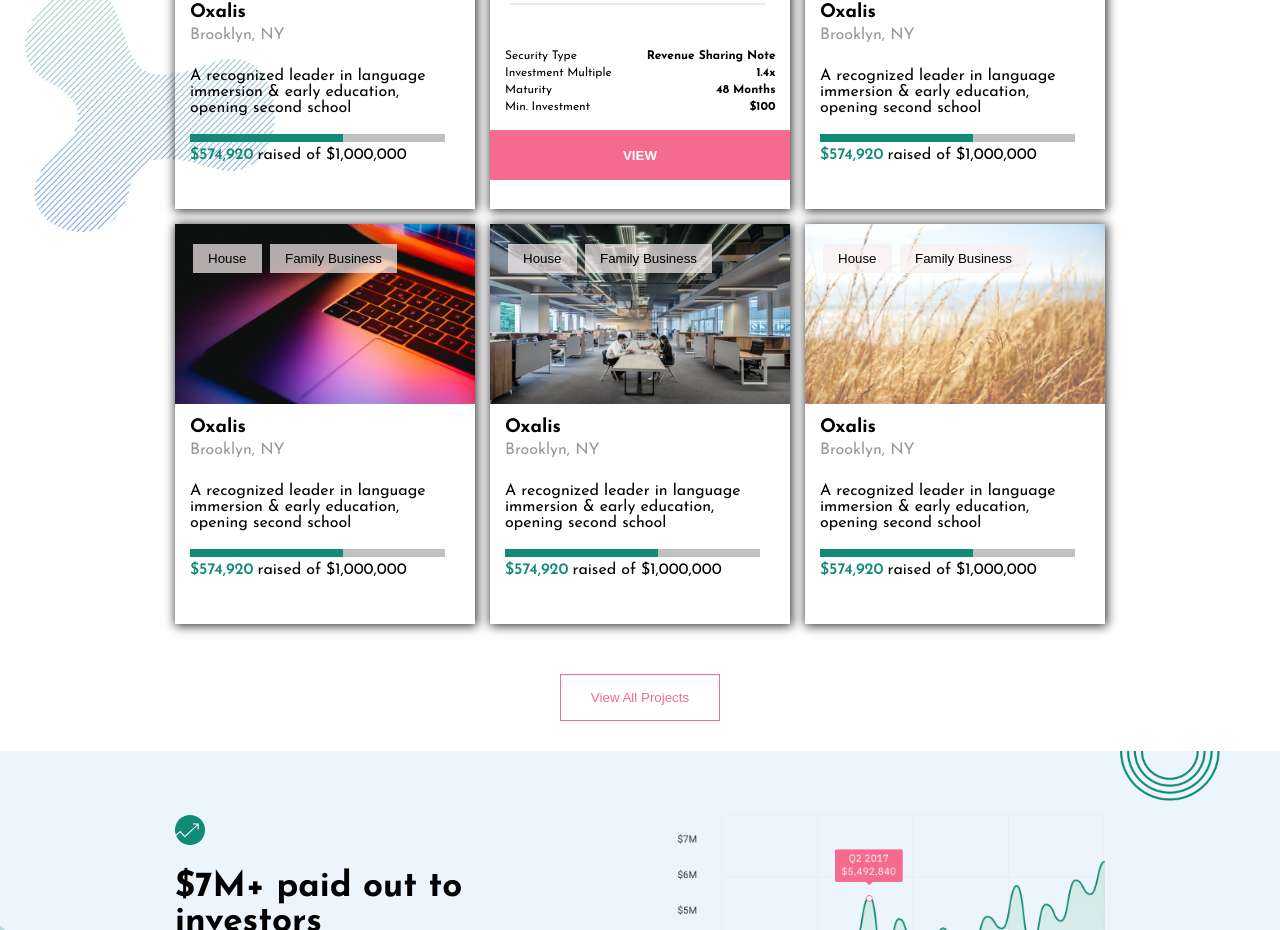
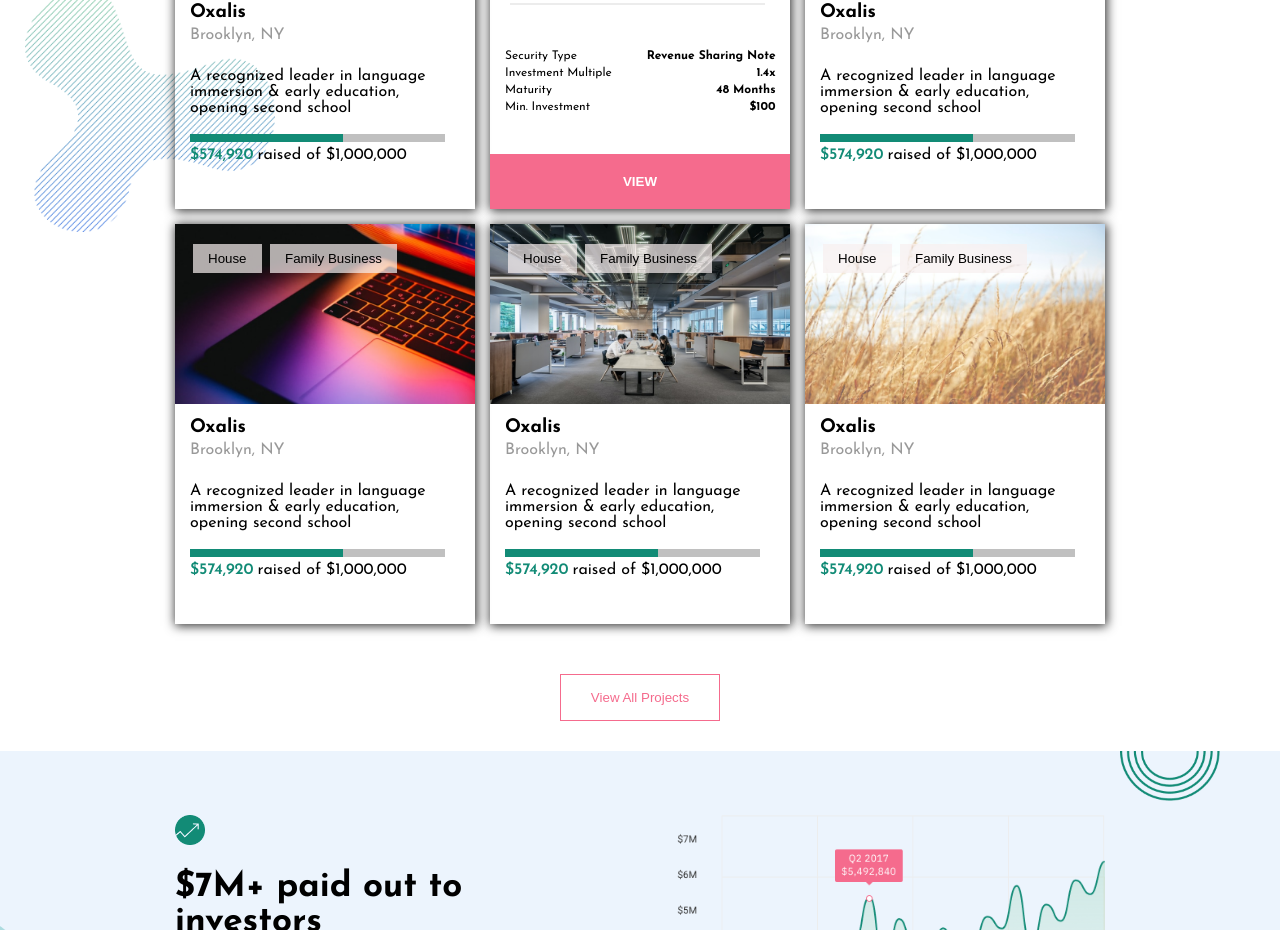
Before and after one commit to yashs97/nextinvest-website, a plain HTML site: page index.html in a window 1280 px wide. Shown: the part 1330-2260 px from the top of the page. Drawn offline with Linux system fonts and the light colour scheme.

Commit message:
Update style.css

```diff
--- a/style.css
+++ b/style.css
@@ -227,13 +227,13 @@
   }
 
 .div3_2 button{
-    height: 50px;
+    height: 55px;
     color: white;
     background-color: var(--red);
     border-style: none;
     font-weight: 600;
     cursor: pointer;
-    margin-top: 17px;
+    margin-top: 41px;
   }
 
 .div3>div>p{
```
